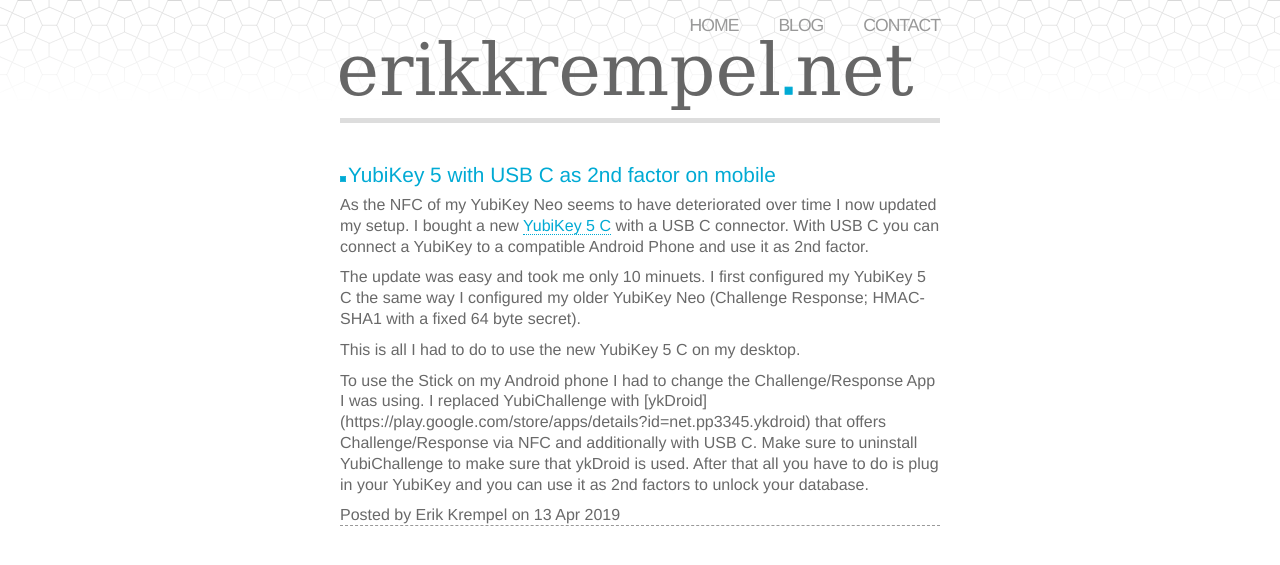
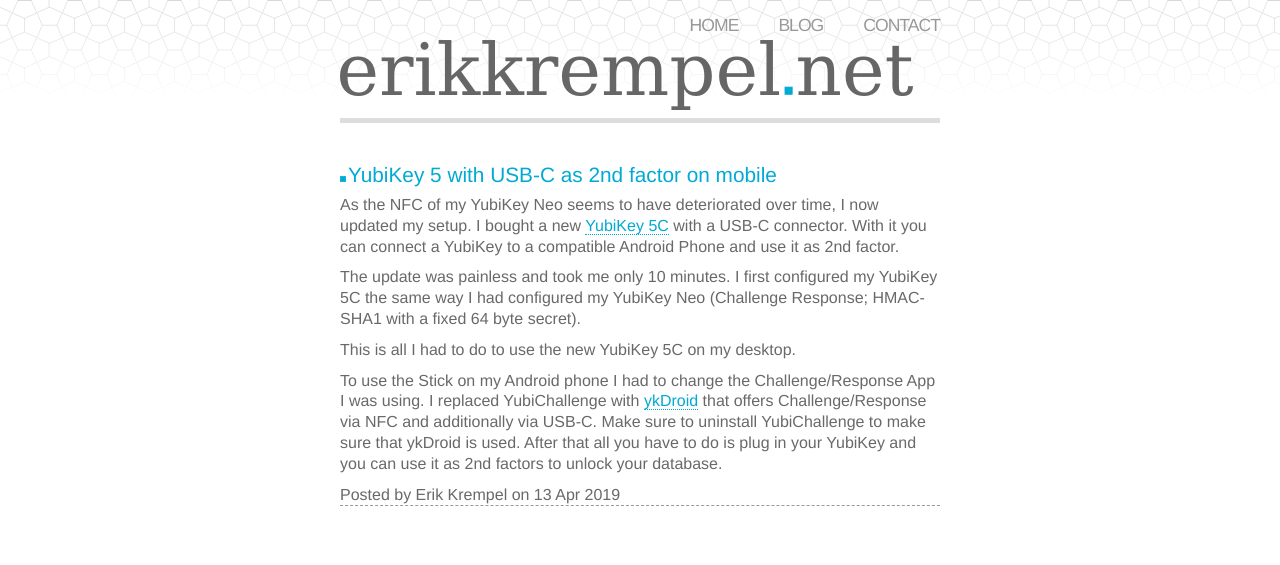
Before and after one commit to ekrempel/ekrempel.github.io, a Jekyll site: the page built from _posts/2019-04-13-passwordManager-Update.md, in a window 1280 px wide. Shown: the top 565 px of the page. Built offline with Jekyll 4.4.1, drawn with Linux system fonts in a browser that asks for light colours.

Commit message:
fixed a Link

```diff
--- a/_posts/2019-04-13-passwordManager-Update.md
+++ b/_posts/2019-04-13-passwordManager-Update.md
@@ -1,12 +1,12 @@
 ---
 layout: post
-title: YubiKey 5 with USB C as 2nd factor on mobile
+title: YubiKey 5 with USB-C as 2nd factor on mobile
 ---
 
-As the NFC of my YubiKey Neo seems to have deteriorated over time I now updated my setup. I bought a new [YubiKey 5 C](https://www.yubico.com/product/yubikey-5c/) with a USB C connector. With USB C you can connect a YubiKey to a compatible Android Phone and use it as 2nd factor.
+As the NFC of my YubiKey Neo seems to have deteriorated over time, I now updated my setup. I bought a new [YubiKey 5C](https://www.yubico.com/product/yubikey-5c/) with a USB-C connector. With it you can connect a YubiKey to a compatible Android Phone and use it as 2nd factor.
 
-The update was easy and took me only 10 minuets. I first configured my YubiKey 5 C the same way I configured my older YubiKey Neo (Challenge Response; HMAC-SHA1 with a fixed 64 byte secret).
+The update was painless and took me only 10 minutes. I first configured my YubiKey 5C the same way I had configured my YubiKey Neo (Challenge Response; HMAC-SHA1 with a fixed 64 byte secret).
 
-This is all I had to do to use the new YubiKey 5 C on my desktop.
+This is all I had to do to use the new YubiKey 5C on my desktop.
 
-To use the Stick on my Android phone I had to change the Challenge/Response App I was using. I replaced YubiChallenge with [ykDroid] (https://play.google.com/store/apps/details?id=net.pp3345.ykdroid) that offers Challenge/Response via NFC and additionally with USB C. Make sure to uninstall YubiChallenge to make sure that ykDroid is used. After that all you have to do is plug in your YubiKey and you can use it as 2nd factors to unlock your database.
+To use the Stick on my Android phone I had to change the Challenge/Response App I was using. I replaced YubiChallenge with [ykDroid](https://play.google.com/store/apps/details?id=net.pp3345.ykdroid) that offers Challenge/Response via NFC and additionally via USB-C. Make sure to uninstall YubiChallenge to make sure that ykDroid is used. After that all you have to do is plug in your YubiKey and you can use it as 2nd factors to unlock your database.
```
